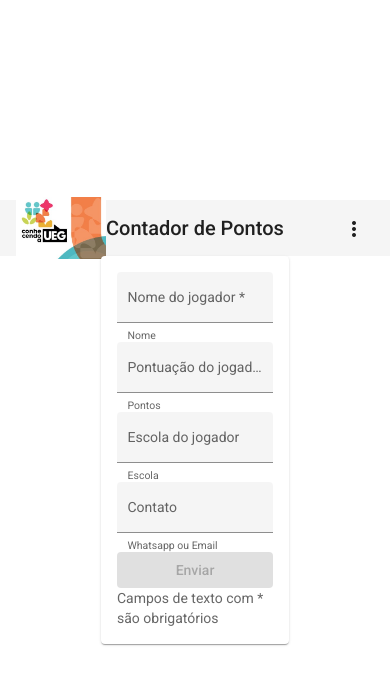
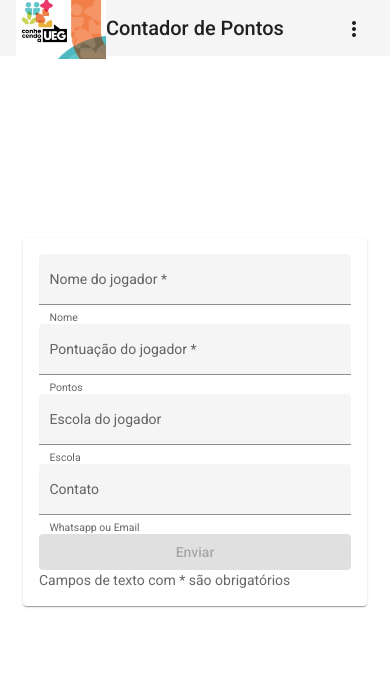
Before and after one commit to GabrielMeloBatista/contador-pontos, an Angular app: page /form in a window 390 px wide. Shown: the top 684 px of the page. Built offline with nearby package versions, Linux system fonts and the light colour scheme.

Commit message:
responsividade

```diff
--- a/src/app/form/form.component.html
+++ b/src/app/form/form.component.html
@@ -1,4 +1,4 @@
-<mat-card class="container">
+<mat-card class="container card">
   <form (ngSubmit)="onSubmit()" [formGroup]="pontuacao">
 
     <mat-form-field appearance="fill" class="width-max">
--- a/src/styles.scss
+++ b/src/styles.scss
@@ -63,8 +63,14 @@ app-root {
   margin-right: auto;
 }
 
-mat-card {
+.card {
   width: 40%;
+}
+
+@media only screen and (max-width: 700px) {
+  .card {
+    width: 80%;
+  }
 }
 
 app-form {
@@ -76,3 +82,8 @@ app-form {
 .center {
   text-align: center;
 }
+
+mat-toolbar {
+  top: 0;
+  position: absolute;
+}
```
